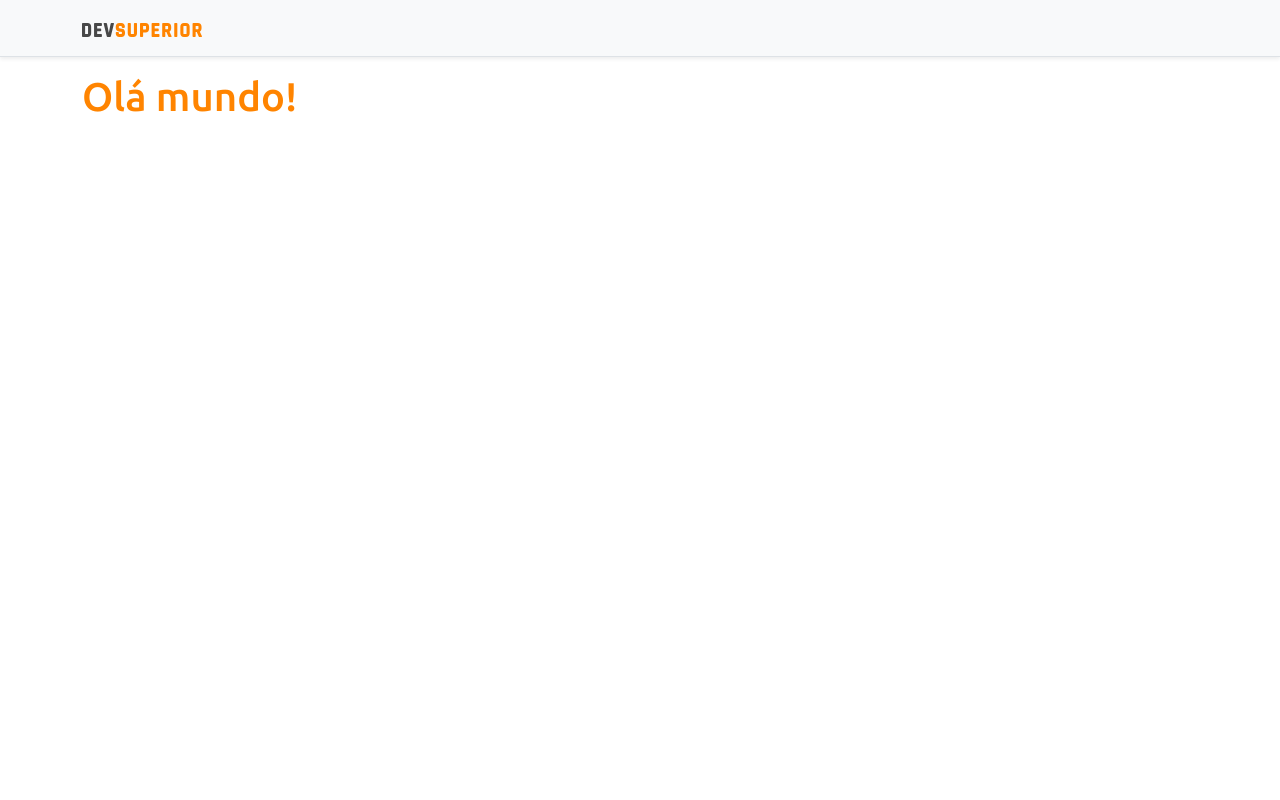
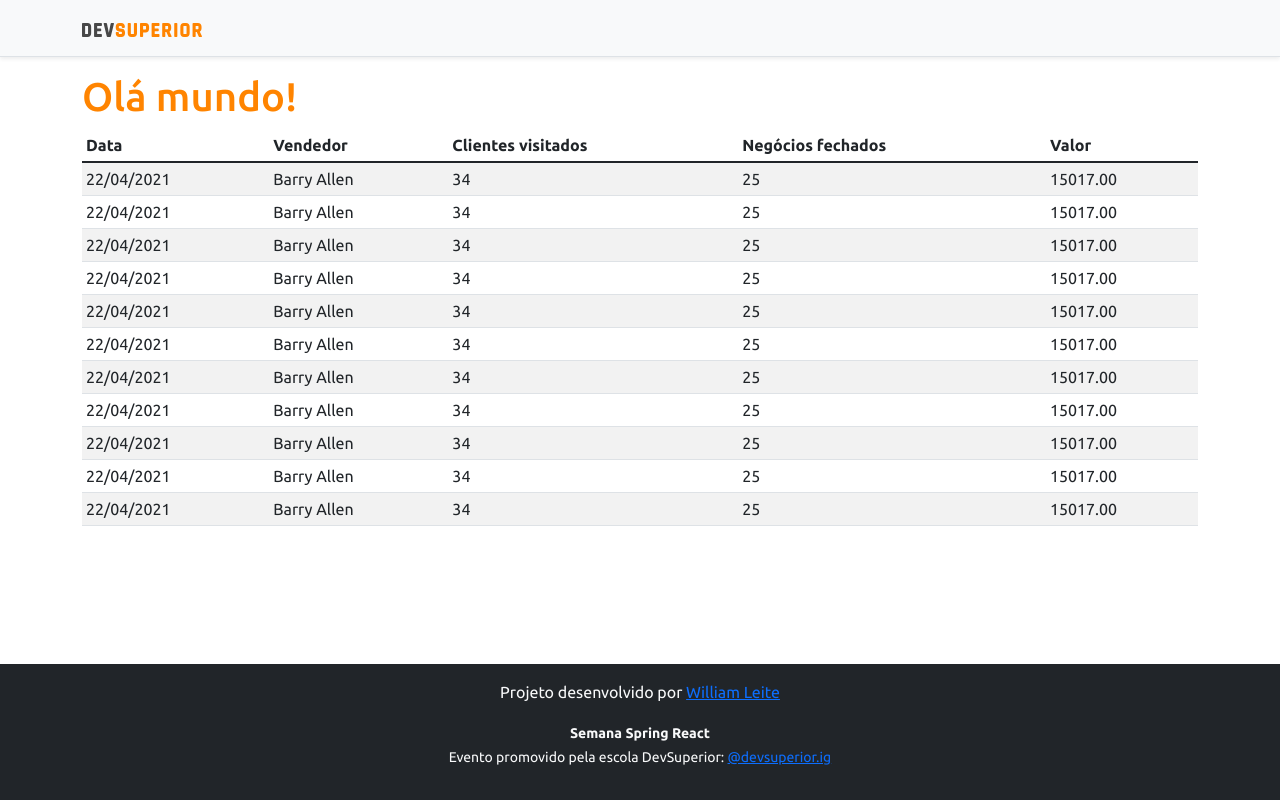
Before and after one commit to WilliamLeite02/Devsuperior4, a React (Create React App) app in the folder front/: page / in a window 1280 px wide. Built offline with nearby package versions, Linux system fonts and the light colour scheme.

Commit message:
Arummei o projeto com Tabelas

```diff
--- a/front/src/App.tsx
+++ b/front/src/App.tsx
@@ -1,12 +1,17 @@
+import DataTable from "components/DataTable";
+import Footer from "components/Footer";
 import NavBar from "components/NavBar";
+
 
 function App() {
   return (
     <>
       <NavBar />
-      <div className="container" >
+      <div className="container">
         <h1 className="text-primary">Olá mundo!</h1>
+        <DataTable />
       </div>
+      <Footer />
     </>
   );
 }
--- a/front/src/components/DataTable/index.tsx
+++ b/front/src/components/DataTable/index.tsx
@@ -0,0 +1,89 @@
+const DataTable = () => {
+    return (
+        <div className="table-responsive">
+            <table className="table table-striped table-sm">
+                <thead>
+                    <tr>
+                        <th>Data</th>
+                        <th>Vendedor</th>
+                        <th>Clientes visitados</th>
+                        <th>Negócios fechados</th>
+                        <th>Valor</th>
+                    </tr>
+                </thead>
+                <tbody>
+                    <tr>
+                        <td>22/04/2021</td>
+                        <td>Barry Allen</td>
+                        <td>34</td>
+                        <td>25</td>
+                        <td>15017.00</td>
+                    </tr>
+                    <tr>
+                        <td>22/04/2021</td>
+                        <td>Barry Allen</td>
+                        <td>34</td>
+                        <td>25</td>
+                        <td>15017.00</td>
+                    </tr><tr>
+                        <td>22/04/2021</td>
+                        <td>Barry Allen</td>
+                        <td>34</td>
+                        <td>25</td>
+                        <td>15017.00</td>
+                    </tr><tr>
+                        <td>22/04/2021</td>
+                        <td>Barry Allen</td>
+                        <td>34</td>
+                        <td>25</td>
+                        <td>15017.00</td>
+                    </tr><tr>
+                        <td>22/04/2021</td>
+                        <td>Barry Allen</td>
+                        <td>34</td>
+                        <td>25</td>
+                        <td>15017.00</td>
+                    </tr><tr>
+                        <td>22/04/2021</td>
+                        <td>Barry Allen</td>
+                        <td>34</td>
+                        <td>25</td>
+                        <td>15017.00</td>
+                    </tr><tr>
+                        <td>22/04/2021</td>
+                        <td>Barry Allen</td>
+                        <td>34</td>
+                        <td>25</td>
+                        <td>15017.00</td>
+                    </tr><tr>
+                        <td>22/04/2021</td>
+                        <td>Barry Allen</td>
+                        <td>34</td>
+                        <td>25</td>
+                        <td>15017.00</td>
+                    </tr><tr>
+                        <td>22/04/2021</td>
+                        <td>Barry Allen</td>
+                        <td>34</td>
+                        <td>25</td>
+                        <td>15017.00</td>
+                    </tr><tr>
+                        <td>22/04/2021</td>
+                        <td>Barry Allen</td>
+                        <td>34</td>
+                        <td>25</td>
+                        <td>15017.00</td>
+                    </tr><tr>
+                        <td>22/04/2021</td>
+                        <td>Barry Allen</td>
+                        <td>34</td>
+                        <td>25</td>
+                        <td>15017.00</td>
+                    </tr>
+                </tbody>
+            </table>
+        </div>
+    );
+}
+
+export default DataTable;
```
